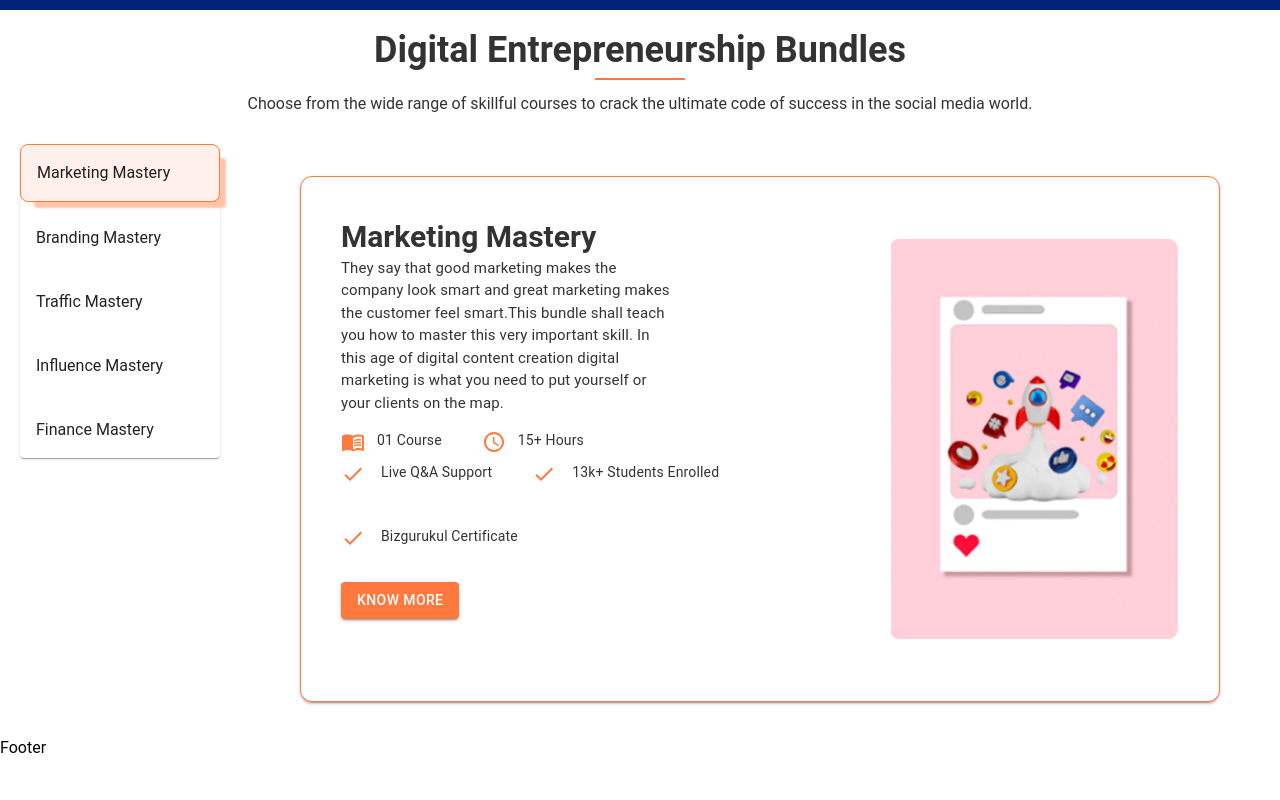
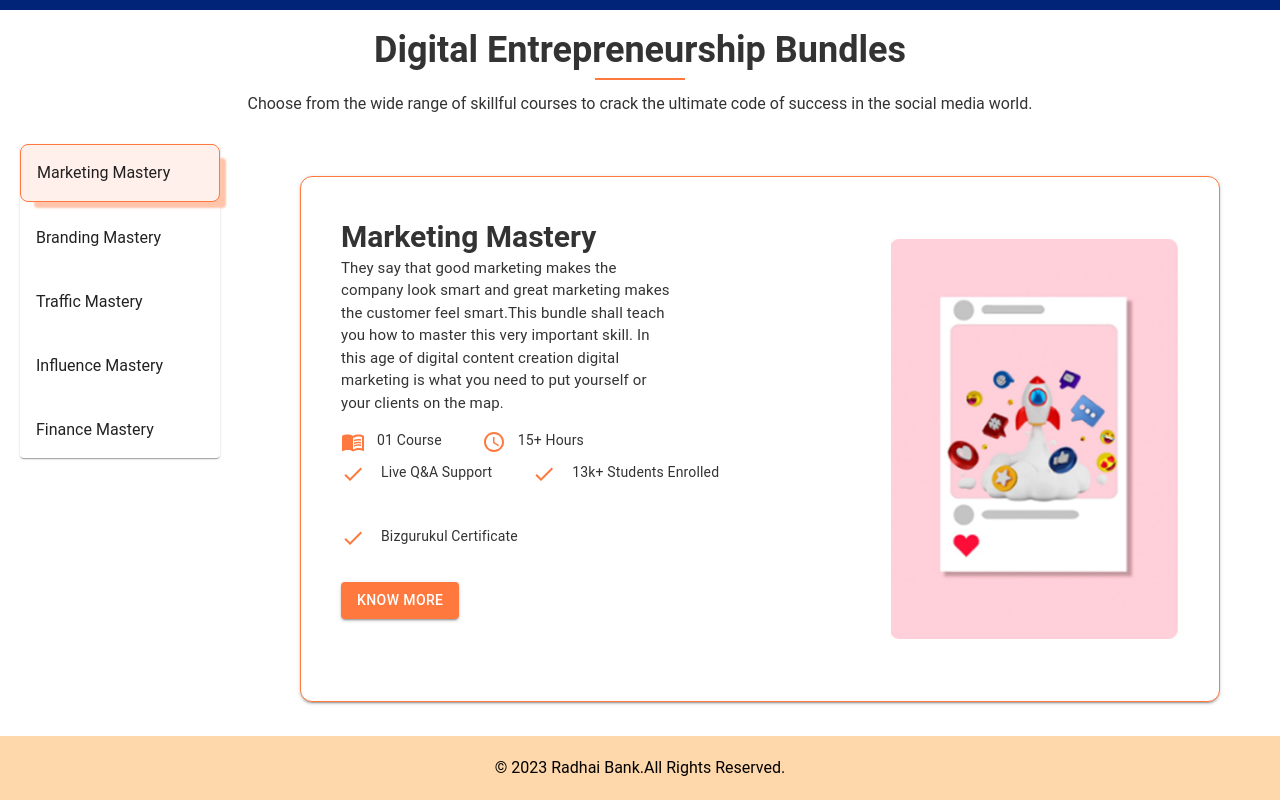
Before and after one commit to rahulchatterjee12/Padhai-Bank, a React (Create React App) app: page / in a window 1280 px wide. Shown: the part 613-1413 px from the top of the page. Before the commit the page ends 1373 px from the top, so only its background shows below. Built offline with nearby package versions, Linux system fonts and the light colour scheme.

Commit message:
Added Footer

```diff
--- a/src/components/Layout/Footer.jsx
+++ b/src/components/Layout/Footer.jsx
@@ -2,7 +2,9 @@
 
 const Footer = () => {
     return (
-        <div>Footer</div>
+        <div className='w-full bg-orange-200 p-5'>
+            <h2 className='text-center'>© 2023 Radhai Bank.All Rights Reserved.</h2>
+        </div>
     )
 }
 
```
